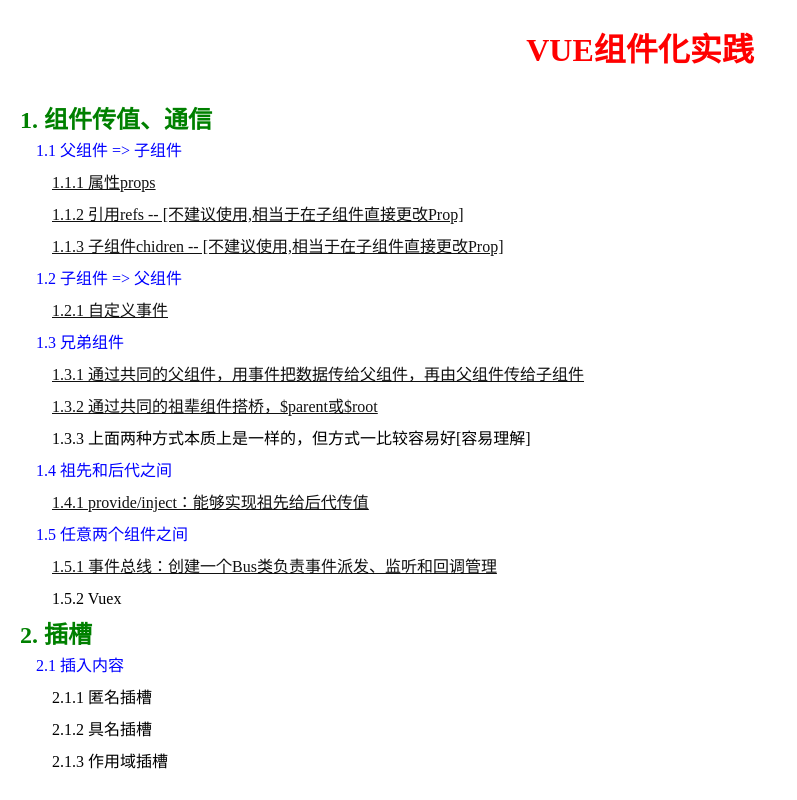
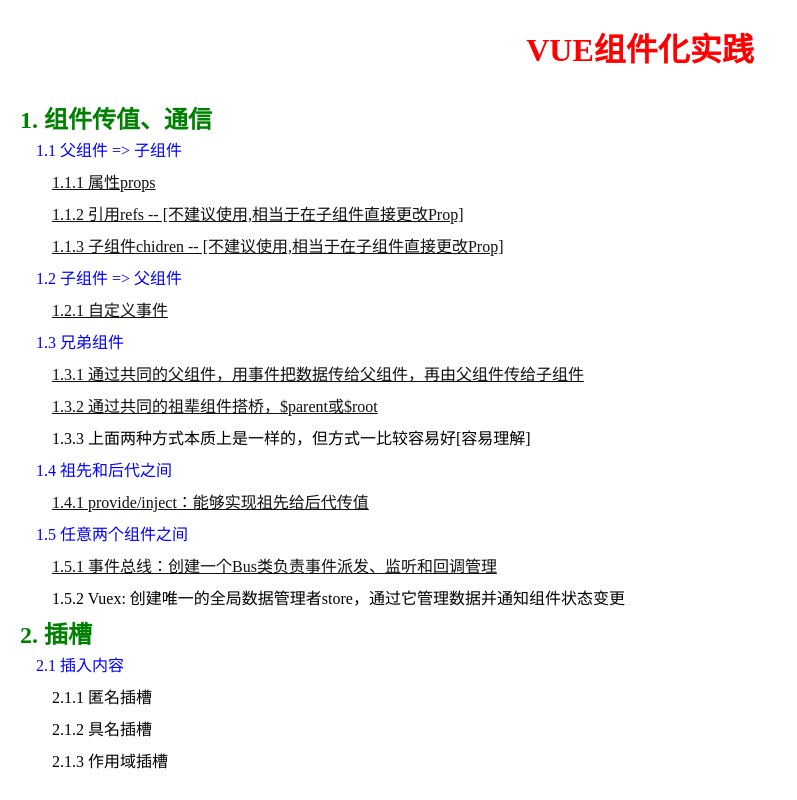
Before and after one commit to borealRoc/full-stack-study, a Vue app in the folder Vue/01component/: page / in a window 1280 px wide. Shown: the whole page, without its empty margins (0-797 px from the left). Built offline with nearby package versions, Linux system fonts and the light colour scheme.

Commit message:
修改细节

```diff
--- a/Vue/01component/src/views/ComPratice.vue
+++ b/Vue/01component/src/views/ComPratice.vue
@@ -28,7 +28,7 @@
           <dl>
             <dt>1.5 任意两个组件之间</dt>
             <dd><router-link to="/course">1.5.1 事件总线：创建一个Bus类负责事件派发、监听和回调管理</router-link></dd>
-            <dd>1.5.2 Vuex</dd>
+            <dd>1.5.2 Vuex: 创建唯一的全局数据管理者store，通过它管理数据并通知组件状态变更</dd>
           </dl>
         </li>
         <li class="com-list">
```
